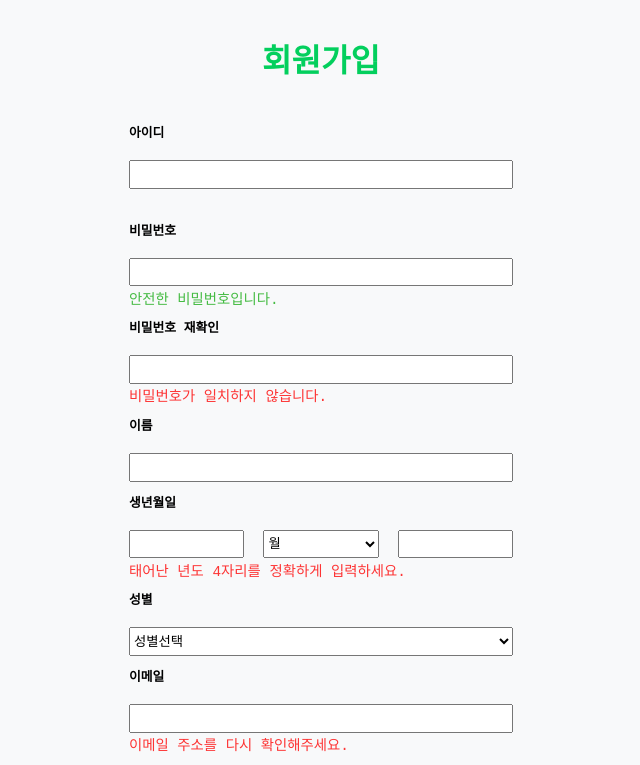
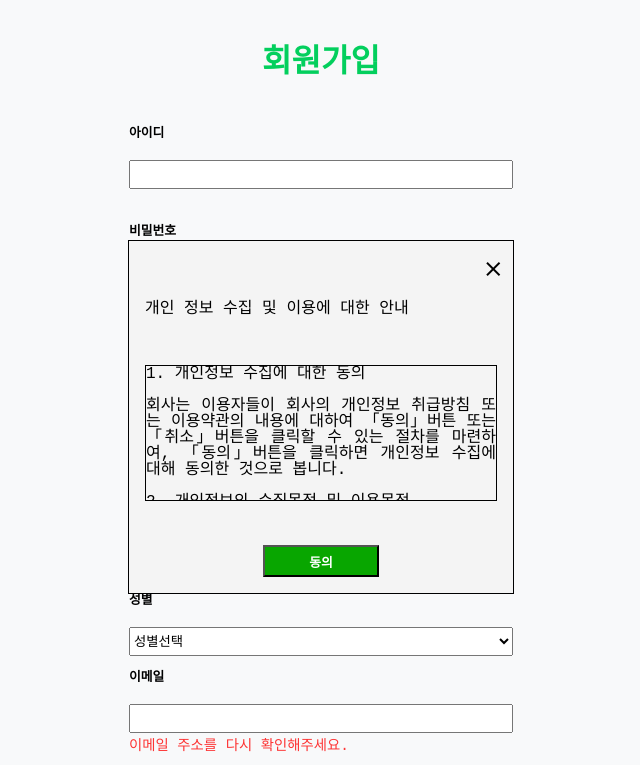
Before and after one commit to codesquad-member-2020/signup-2, a plain HTML site: page register.html in a window 1280 px wide. Shown: the top 765 px of the page, without its empty margins (319-959 px from the left). Drawn offline with Linux system fonts and the light colour scheme.

Commit message:
[#7] fix: 모달창 위치 수정
why: 모달창이 항상 고정되어 있는 위치에 자리잡게끔 하기 위하여 css의
fixed를 활용했다.

```diff
--- a/register.css
+++ b/register.css
@@ -113,7 +113,7 @@ form span {
 }
 
 #modal {
-  position: absolute;
+  position: fixed;
   border: 1px solid #000000;
   background-color: #f4f4f4;
   top: 0;
--- a/register.html
+++ b/register.html
@@ -96,7 +96,7 @@
         </div>
       </form>
     </div>
-    <div id="modal" class="center hide">
+    <div id="modal" class="center">
       <div class="modal-close">
         <span class="material-icons">clear</span>
       </div>
```
